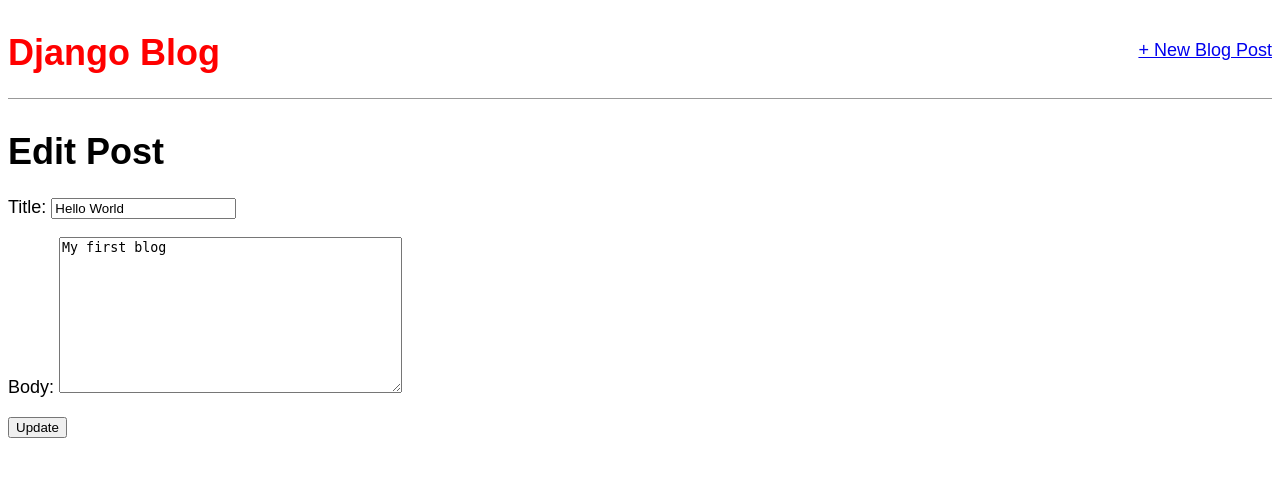
After one commit to Bol1137/Blog-App, a Django app: page /post/1/edit/ in a window 1280 px wide. The commit adds this page. Shown: the top 477 px of the page. Run offline with Django 4.2, Linux system fonts and the light colour scheme; data comes from the database, SQL or seed files in the repository; both versions use the stored data as it was after the commit.

Commit message:
"add crud operation "

```diff
--- a/blog/models.py
+++ b/blog/models.py
@@ -1,4 +1,5 @@
 from django.db import models
+from django.urls import reverse
 
 # Create your models here.
 
@@ -11,3 +12,5 @@ class Post(models.Model):
 
     def __Str__(self):
         return self.title
+    def get_absolute_url(self):
+        return reverse('post_detail', args=[str(self.id)])
--- a/blog/templates/base.html
+++ b/blog/templates/base.html
@@ -13,9 +13,15 @@ t">
 </head>
 <body>
     <header>
-        <h1><a href="{% url 'home' %}">Django Blog</a></h1>
+        <div class="nav-left">
+            <h1><a href="{% url 'home' %}">Django Blog</a></h1>
+        </div>
+        <div class="nav-right">
+            <a href="{% url 'post_new' %}">+ New Blog Post</a>
+        </div>
     </header>
     <div>
+
         {% block content %}
         {% endblock %}
     </div>
--- a/blog/templates/post_detail.html
+++ b/blog/templates/post_detail.html
@@ -10,4 +10,6 @@
         <!-- <h2>{{object.title}}</h2> -->
         <!-- <p>{{object.body}}</p> -->
     </div>
+    <a href="{% url 'post_edit' post.pk %}">+ Edit Blog Post</a>
+    <a href="{% url 'post_delete' post.pk %}">x Delete Blog Post</a>
 {% endblock content %}
--- /dev/null
+++ b/blog/templates/post_edit.html
@@ -0,0 +1,11 @@
+<!-- templates/post_edit.html -->
+
+{% extends 'base.html' %}
+{% block content %}
+    <h1>Edit Post</h1>
+    <form action="" method="post">
+        {% csrf_token %}
+        {{ form.as_p }}
+        <input type="submit" value="Update" name="" id="">
+    </form>
+{% endblock content %}
--- a/blog/urls.py
+++ b/blog/urls.py
@@ -1,7 +1,16 @@
 from django.urls import path
-from .views import BlogListView, BlogDetailView
+from .views import(
+    BlogListView,
+    BlogDetailView,
+    BlogCreateView,
+    BlogUpdateView,
+    BlogDeleteView,
+    )
 
 urlpatterns = [
+    path('post/<int:pk>/delete/', BlogDeleteView.as_view(), name='post_delete'),
+    path('post/<int:pk>/edit/', BlogUpdateView.as_view(), name='post_edit'),
+    path('post/new/', BlogCreateView.as_view(), name='post_new'),
     path('post/<int:pk>/', BlogDetailView.as_view(), name='post_detail'),
     path('', BlogListView.as_view(), name='home'),
 ]
--- a/blog/views.py
+++ b/blog/views.py
@@ -1,14 +1,34 @@
 from django.shortcuts import render
 from django.views.generic import ListView, DetailView
+from django.views.generic.edit import CreateView, UpdateView, DeleteView
+from django.urls import reverse_lazy
 from .models import Post
 
 # Create your views here.
 
 class BlogListView(ListView):
+    """Class based-view to display all the list of blogs we have on our database"""
     model = Post
     template_name = 'home.html'
 
 
 class BlogDetailView(DetailView):
+    """Class based-view to display the details of each blog we have on the db"""
     model = Post
     template_name = 'post_detail.html'
+
+
+class BlogCreateView(CreateView):
+    model = Post
+    template_name = 'post_new.html'
+    fields = ['title', 'author', 'body']
+
+class BlogUpdateView(UpdateView):
+    model = Post
+    template_name = 'post_edit.html'
+    fields = ['title', 'body']
+
+class BlogDeleteView(DeleteView):
+    model = Post
+    template_name = 'post_delete.html'
+    success_url = reverse_lazy('home')
```
Also changed, not shown: blog/templates/post_delete.html (added, +10 -0 lines), blog/templates/post_new.html (added, +13 -0 lines), db.sqlite3.
